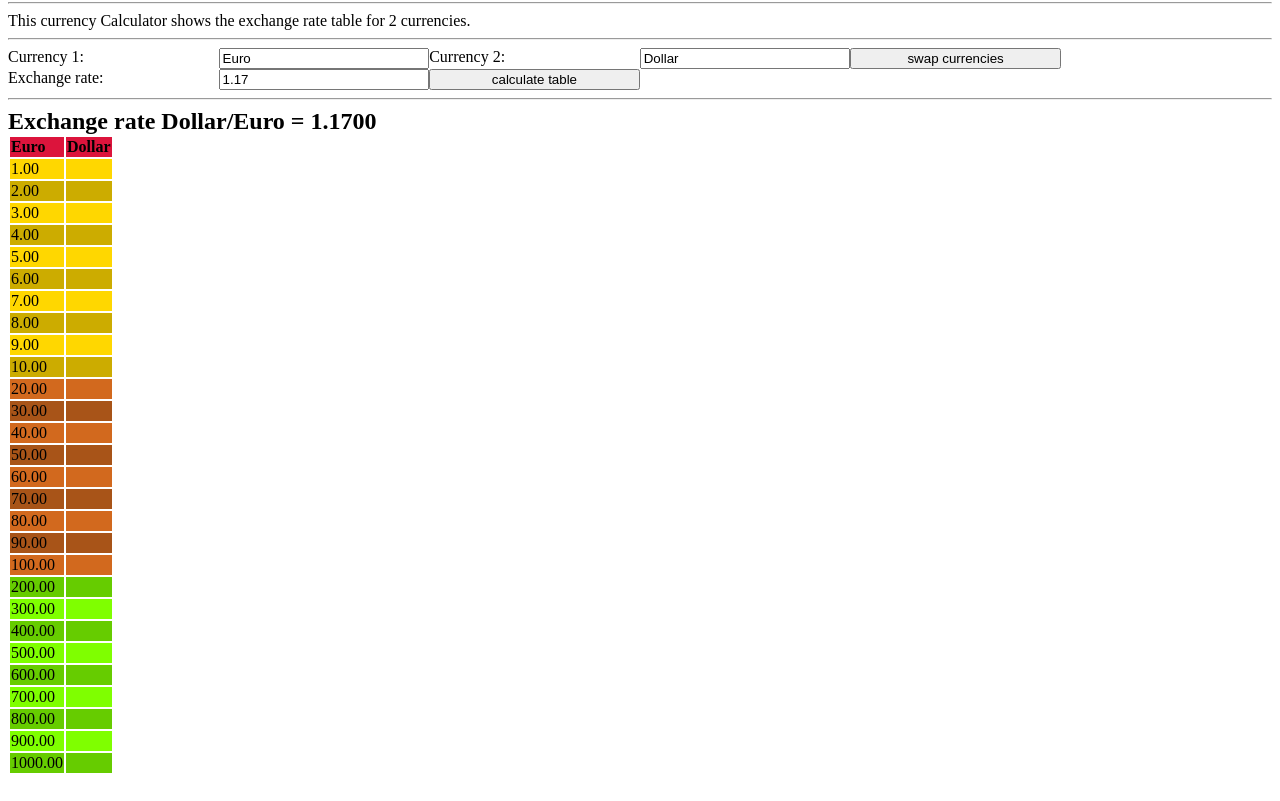
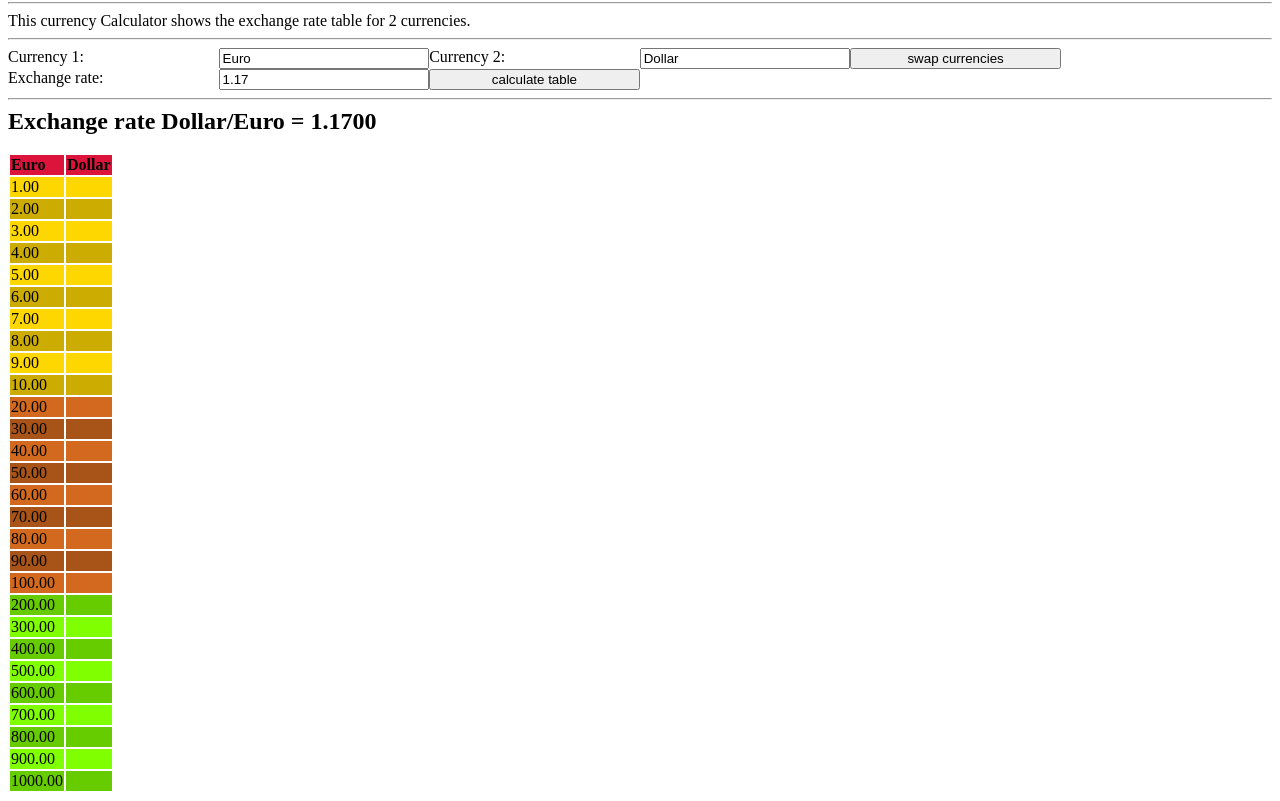
Before and after one commit to YannickSchutzbach/wbs, a website: page Hausuebung1/index.html in a window 1280 px wide. Shown: the part 86-887 px from the top of the page. Drawn offline with Linux system fonts and the light colour scheme.

Commit message:
HÜ1 fertig + optional

```diff
--- a/Hausuebung1/index.html
+++ b/Hausuebung1/index.html
@@ -30,7 +30,7 @@
 <div class="col-12"><hr></div>
 <div class="new_row"></div>
 <div class="col-12"><label id="tableTitle">Exchange rate Dollar/Euro = 1.1700</label></div>
-<div class="new_row"></div>
+<div class="new_row"><br></div>
 <div class="col-12"></div>
 
 <!---TABLE--->
```
